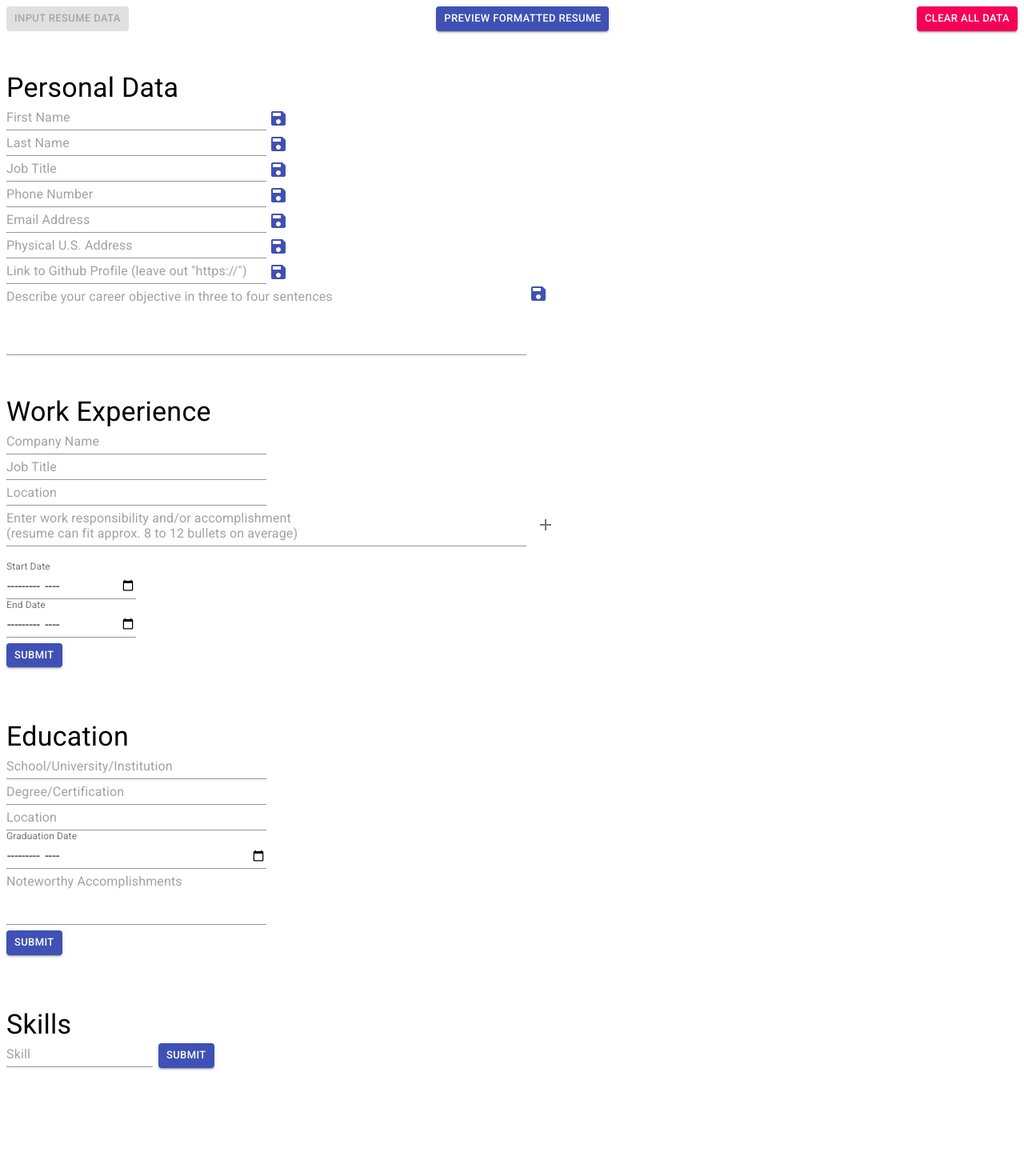
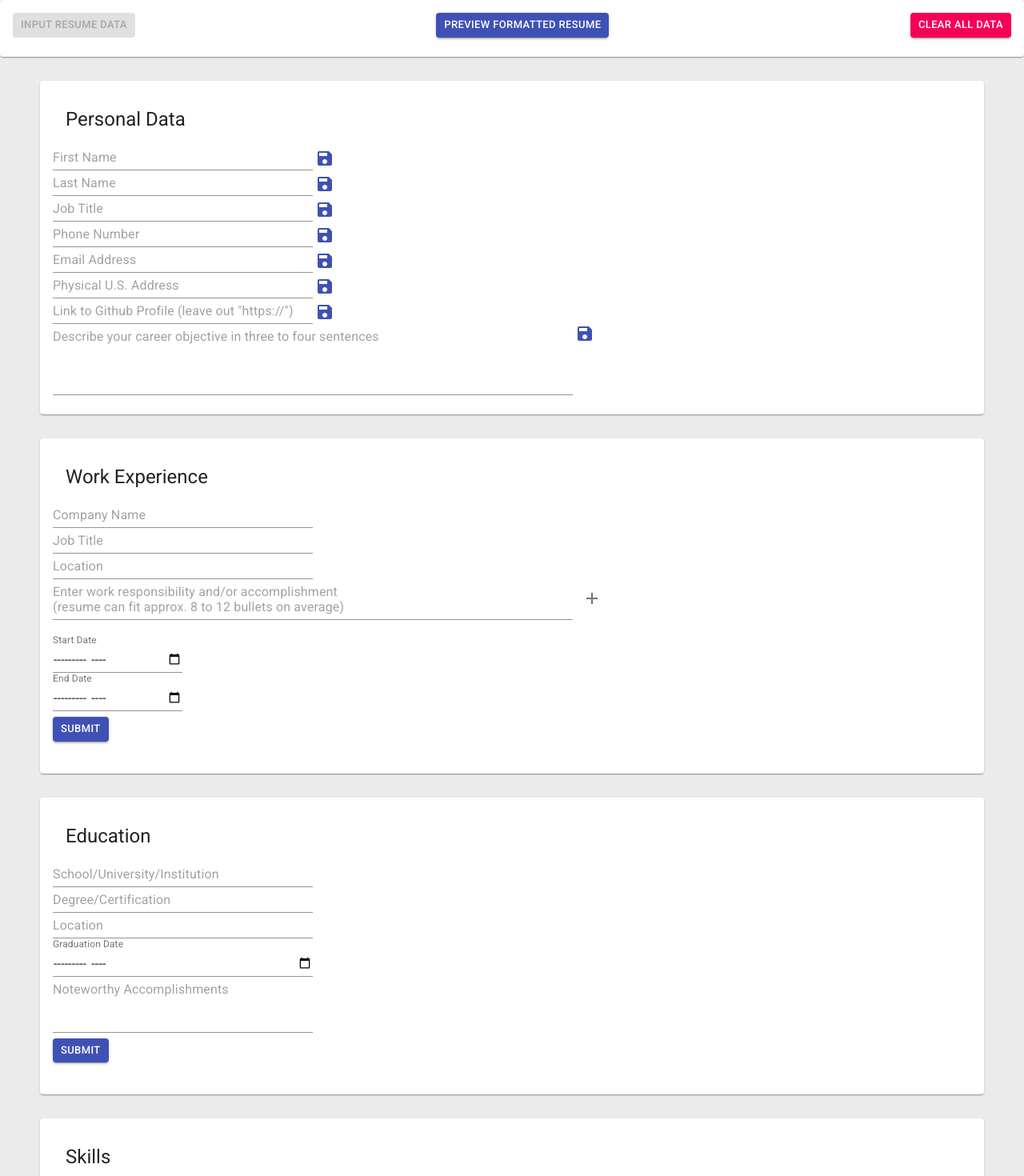
Before and after one commit to carldoleolundgren/single-page-resume-builder, a React (Create React App) app: page / in a window 1280 px wide. Shown: the top 1470 px of the page at 80% size. Before the commit the page ends 1351 px from the top, so only its background shows below. Built offline with nearby package versions, Linux system fonts and the light colour scheme.

Commit message:
major styling edits

```diff
--- a/public/index.html
+++ b/public/index.html
@@ -15,7 +15,7 @@
     <link rel="stylesheet" href="https://fonts.googleapis.com/css?family=Roboto:300,400,500,700&display=swap" />
     <title>Resume Builder</title>
   </head>
-  <body>
+  <body style="margin:0; background-color: rgb(235, 235, 235)">
     <noscript>You need to enable JavaScript to run this app.</noscript>
     <div id="root"></div>
     <!--
--- a/src/App.js
+++ b/src/App.js
@@ -2,6 +2,8 @@ import React, {useState, useEffect, useRef} from 'react'
 import uniqid from 'uniqid'
 
 import Button from '@material-ui/core/Button';
+import Card from '@material-ui/core/Card';
+import CardContent from '@material-ui/core/CardContent';
 
 import ReactToPrint from 'react-to-print';
 
@@ -229,13 +231,26 @@ function App() {
       display: 'flex',
       justifyContent: 'space-between'
     },
+    greyBackground: {
+      position: 'absolute',
+      width: '100%',
+      zIndex: '-2',
+      paddingBottom: '50px',
+      marginBottom: '0px',
+
+    },
+    cardsWithMargins: {
+      marginTop: '30px',
+      marginLeft: '50px',
+      marginRight: '50px',
+    }
   }
 
   return (
-    <div>
+    <div style={{paddingBottom: '50px'}}>
       {/* Top buttons */}
-      <div style={styles.centeredDiv}>
-        <div style={styles.centeredDiv}>
+      <Card>
+        <CardContent style={styles.centeredDiv}>
           <Button
             variant='contained'
             {...isInputting ? {disabled: true} : {color: 'primary'}}
@@ -243,8 +258,6 @@ function App() {
             onClick={() => setIsInputting(true)}>
               Input Resume Data
           </Button>
-        </div>
-        <div style={styles.centeredDiv}>
           <Button
             variant='contained'
             {...!isInputting ? {disabled: true} : {color: 'primary'}}
@@ -252,10 +265,10 @@ function App() {
             onClick={() => setIsInputting(false)}>
               Preview Formatted Resume
           </Button>
-        </div>
           {!isInputting &&
-          <div style={styles.centeredDiv}>
               <ReactToPrint
+                content={() => componentRef.current}
+                documentTitle={`Resume - ${resumeData.personalData.firstName} ${resumeData.personalData.lastName}`}
                 trigger={() =>
                   <Button
                     variant='contained'
@@ -264,12 +277,8 @@ function App() {
                       Print to PDF
                   </Button>
                 }
-              content={() => componentRef.current}
-              documentTitle={`Resume - ${resumeData.personalData.firstName} ${resumeData.personalData.lastName}`}
               />
-          </div>
           }
-        <div style={styles.centeredDiv}>
           <Button
             variant='contained'
             color='secondary'
@@ -277,35 +286,52 @@ function App() {
             onClick={() => setResumeData(blankResumeData)}>
               Clear All Data
           </Button>
-        </div>
-      </div>
+        </CardContent>
+      </Card>
+
 
       {isInputting
         ? /* Input Version */
           <div>
+            <Card style={styles.cardsWithMargins}>
+              <CardContent>
                 <Header
                   resumeData={resumeData}
                   editing={editing}
                   setEditing={setEditing}
                   savePersonalData={savePersonalData}/>
+              </CardContent>
+            </Card>
+            <Card style={styles.cardsWithMargins}>
+              <CardContent>
                 <Experience
                   resumeData={resumeData}
                   submitNewJob={submitNewJob}
                   deleteJob={deleteJob}/>
+              </CardContent>
+            </Card>
+            <Card style={styles.cardsWithMargins}>
+              <CardContent>
                 <Education
                   resumeData={resumeData}
                   submitNewSchool={submitNewSchool}
                   deleteSchool={deleteSchool}/>
+              </CardContent>
+            </Card>
+            <Card style={styles.cardsWithMargins}>
+              <CardContent>
                 <Skills
                   resumeData={resumeData}
                   submitNewSkill={submitNewSkill}
                   deleteSkill={deleteSkill}/>
+              </CardContent>
+            </Card>
           </div>
         : /* Preview Version */
           <div>
             <ResumePreview
               resumeData={resumeData}
-              resumeTop={10}/>
+              resumeTop={120}/>
           </div>
       }
 
--- a/src/components/Education.js
+++ b/src/components/Education.js
@@ -6,6 +6,7 @@ import TextField from '@material-ui/core/TextField';
 import Button from '@material-ui/core/Button';
 import IconButton from '@material-ui/core/IconButton';
 import DeleteIcon from '@material-ui/icons/Delete';
+import CardHeader from '@material-ui/core/CardHeader';
 
 const InputForm = (props) => {
   return (
@@ -83,7 +84,7 @@ const Education = (props) => {
 
   return (
     <div>
-      <Typography variant='h4' style={{paddingTop: '50px'}}>Education</Typography>
+      <CardHeader title='Education'/>
       <InputForm submitNewSchool={props.submitNewSchool}/>
       <ul>
         {schoolList}
--- a/src/components/Experience.js
+++ b/src/components/Experience.js
@@ -9,6 +9,7 @@ import Button from '@material-ui/core/Button';
 import IconButton from '@material-ui/core/IconButton';
 import DeleteIcon from '@material-ui/icons/Delete';
 import AddIcon from '@material-ui/icons/Add';
+import CardHeader from '@material-ui/core/CardHeader';
 
 const InputForm = (props) => {
   let [numOfResponsibilities, setNumOfResponsibiltiies] = useState(1);
@@ -146,7 +147,7 @@ const Experience = (props) => {
 
   return (
     <div>
-      <Typography variant='h4' style={{paddingTop: '50px'}}>Work Experience</Typography>
+      <CardHeader title='Work Experience'/>
       <InputForm submitNewJob={props.submitNewJob}/>
       <ul>
         {jobsList}
--- a/src/components/Header.js
+++ b/src/components/Header.js
@@ -6,6 +6,7 @@ import EditIcon from '@material-ui/icons/Edit';
 import Typography from '@material-ui/core/Typography';
 import Input from '@material-ui/core/Input';
 import TextField from '@material-ui/core/TextField';
+import CardHeader from '@material-ui/core/CardHeader';
 
 const styles = {
   editIcons: {
@@ -77,7 +78,7 @@ const Header = (props) => {
 
   return (
     <div>
-      <Typography variant='h4' style={{paddingTop: '50px'}}>Personal Data</Typography>
+      <CardHeader title='Personal Data'/>
       {personalDataList}
       {!props.resumeData.careerObjective || props.editing.careerObjective
         ? <div>
--- a/src/components/ResumePreview.js
+++ b/src/components/ResumePreview.js
@@ -182,7 +182,9 @@ const styles = {
     outline: '2px solid rgb(195,157,57)',
     outlineOffset: '-2px',
     zIndex: '-1',
-    overflow: 'hidden'
+    overflow: 'hidden',
+    backgroundColor: 'white',
+    top: '120px'
   },
   resumeBottomLeftHeaders: {
     color: 'rgb(195,157,57)',
@@ -196,7 +198,7 @@ const styles = {
     top: '0',
     height: '2.2in',
     width: '100%',
-    zIndex: '0'
+    zIndex: '0',
   },
   resumeHeader: {
     position: 'absolute',
@@ -262,8 +264,7 @@ const styles = {
     height: '8.8in',
     left: '2.9in',
     width: '5.1in',
-    backgroundColor: '',
-    margin: '0in .3in'
+    margin: '0in .3in',
   },
   jobs: {
     listStyleType: 'none',
@@ -276,7 +277,7 @@ const styles = {
 
 const ResumePreview = (props) => {
   return (
-    <div style={{...styles.resumeContainer, top: `${props.resumeTop}%`}}>
+    <div style={{...styles.resumeContainer, top: `${props.resumeTop}px`}}>
         <div style={styles.resumeHeader}>
           <div style={styles.nameBox}>
             <Typography
--- a/src/components/Skills.js
+++ b/src/components/Skills.js
@@ -5,6 +5,7 @@ import Input from '@material-ui/core/Input';
 import Button from '@material-ui/core/Button';
 import IconButton from '@material-ui/core/IconButton';
 import DeleteIcon from '@material-ui/icons/Delete';
+import CardHeader from '@material-ui/core/CardHeader';
 
 const InputForm = (props) => {
   return (
@@ -51,7 +52,7 @@ const Skills = (props) => {
 
   return (
     <div>
-      <Typography variant='h4' style={{paddingTop: '50px'}}>Skills</Typography>
+      <CardHeader title='Skills'/>
       <InputForm submitNewSkill={props.submitNewSkill}/>
       <ul>
         {skillsList}
```
Also changed, not shown: public/robots.txt (deleted), 1 other file (tests, documents, lock files or other folders). Lines whose indentation alone changed are shown as unchanged.
